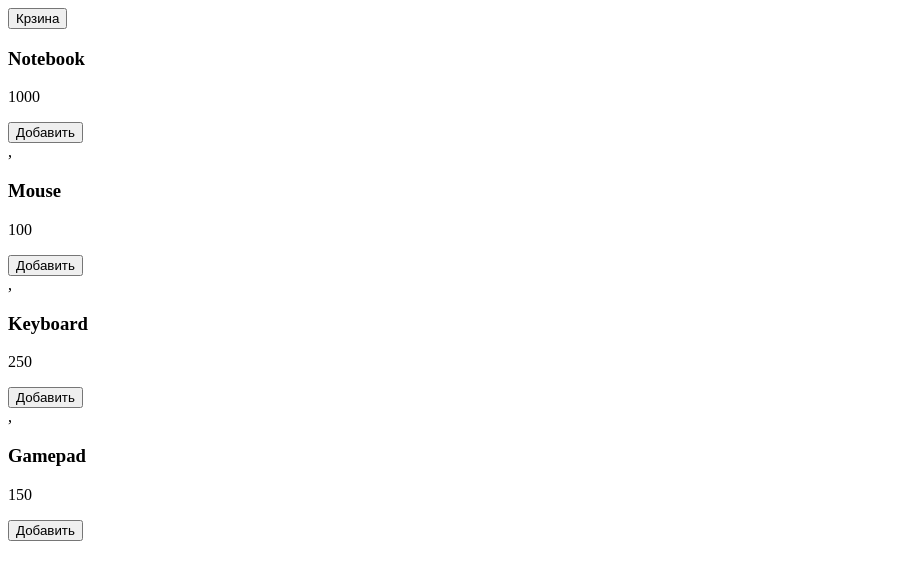
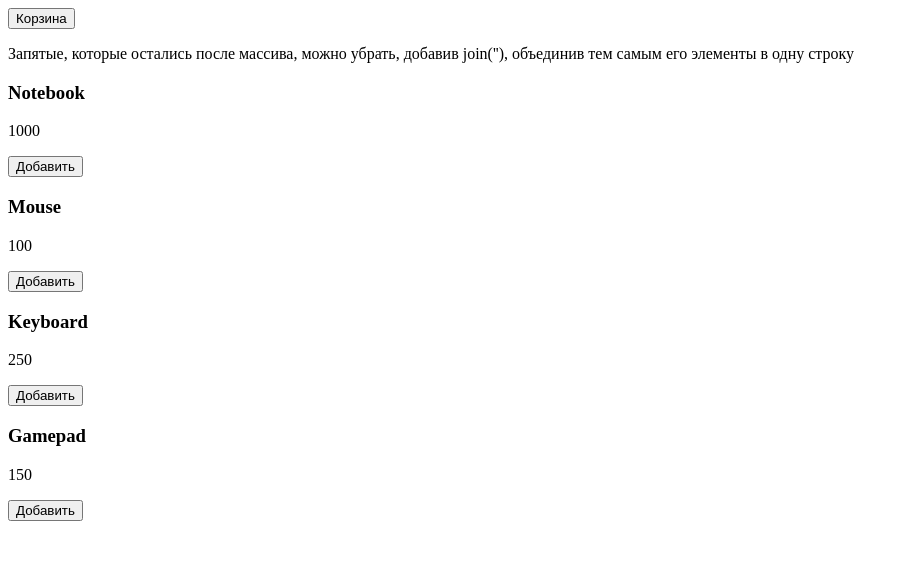
Before and after one commit to ikir0806/js-advanced, a plain HTML site: page index.html in a window 1280 px wide. Shown: the whole page, without its empty margins (0-909 px from the left). Drawn offline with Linux system fonts and the light colour scheme.

Commit message:
complete lesson-1

```diff
--- a/index.html
+++ b/index.html
@@ -8,9 +8,11 @@
 
 <body>
     <header>
-        <button class="btn-cart" type="button">Крзина</button>
+        <button class="btn-cart" type="button">Корзина</button>
     </header>
     <main>
+        <p>Запятые, которые остались после массива, можно убрать, добавив join(''), объединив тем самым его элементы в
+            одну строку</p>
         <div class="products"></div>
     </main>
     <script src="./js/main.js"></script>
--- a/js/main.js
+++ b/js/main.js
@@ -5,21 +5,17 @@ const products = [
     { id: 4, title: 'Gamepad', price: 150 },
 ];
 
-const renderProduct = (title, price) => {
-    return `<div class="product-item">
-                <h3>${title}</h3>
-                <p>${price}</p>
-                <button class="by-btn">Добавить</button>
-              </div>`;
-};
+const renderProducts = (list = []) => {
 
-const renderProducts = (list) => {
     const productList = list.map((good) => {
-        return renderProduct(good.title, good.price);
+        return `<div class="product-item">
+        <h3>${good.title}</h3>
+        <p>${good.price}</p>
+        <button class="by-btn">Добавить</button>
+        </div>`;
     });
-    document.querySelector('.products').innerHTML = productList;
 
-    console.log(productList);
+    document.querySelector('.products').innerHTML = productList.join('');
 };
 
 renderProducts(products);
```
